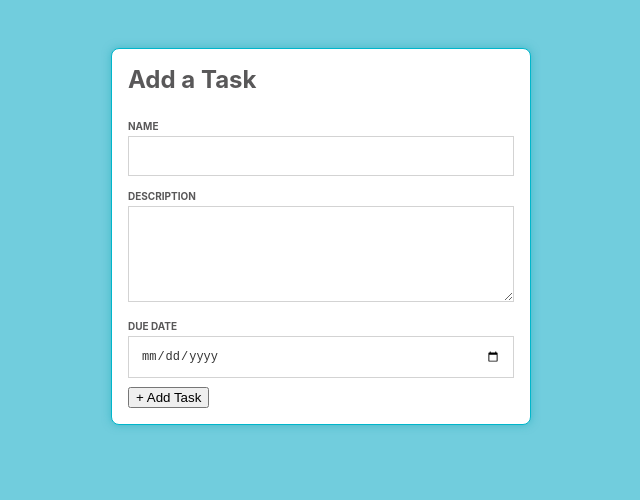
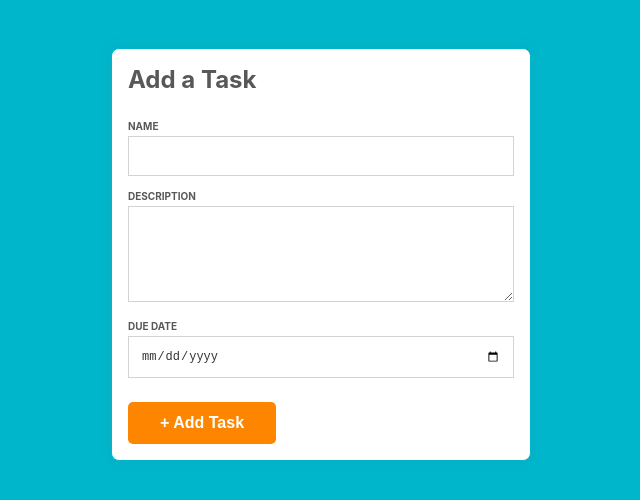
Before and after one commit to jmacaluso711/task-management, a React (Create React App) app: page / in a window 1280 px wide. Shown: the top 500 px of the page, without its empty margins (319-959 px from the left). Built offline with nearby package versions, Linux system fonts and the light colour scheme.

Commit message:
filter styles

```diff
--- a/src/App.js
+++ b/src/App.js
@@ -152,7 +152,7 @@ export default class App extends Component {
                 required
               />
             </FormGroup>
-            <button>+ Add Task</button>
+            <AddTaskButton>+ Add Task</AddTaskButton>
           </form>
         </FormContainer>
         {tasks.length !== 0 &&
@@ -179,7 +179,7 @@ const FormContainer = styled.div`
   padding: 1rem;
   border-radius: 8px;
   border: 1px solid #00b6cb;
-  box-shadow: 0px 0px 8px rgba(18, 163, 180,.5);
+  box-shadow: 0px 0px 10px rgba(18, 163, 180,.6);
   margin-bottom: 2rem;
 
   h2 {
@@ -212,3 +212,19 @@ const FormGroup = styled.div`
     margin-bottom: .25rem;
   }
 `;
+
+const AddTaskButton = styled.button`
+  color: #fff;
+  font-size: 1rem;
+  font-weight: bold;
+  margin-top: 1rem;
+  padding: .75rem 2rem;
+  border: none;
+  border-radius: 5px;
+  background-color: #fe8500;
+  transition: all 0.3s ease;
+  cursor: pointer;
+  &:hover {
+    background-color: #db7c00
+  }
+`;
--- a/src/components/Filters.js
+++ b/src/components/Filters.js
@@ -37,7 +37,7 @@ export default class Filters extends Component {
             <label htmlFor="complete">Complete</label>
           </FilterGroup>
           <FilterGroup>
-            <button onClick={clearFilters}>Clear</button>
+            <ClearButton onClick={clearFilters}>Clear</ClearButton>
           </FilterGroup>
         </form>
       </FilterContainer>
@@ -46,11 +46,45 @@ export default class Filters extends Component {
 }
 
 const FilterContainer = styled.div`
+  margin-bottom: 1rem;
   form {
     display: flex;
+    align-items: center;
+    justify-content: space-between;
+  }
+  h2 {
+    color: #fff;
+    font-size: 16px;
   }
 `;
 
 const FilterGroup = styled.div`
+  input {
+    display: none;
+  }
+  label {
+    color: #fff;
+    font-size: .875rem;
+    display: inline-block;
+    padding: .5rem;
+    border-radius: 4px;
+    border: 2px solid #fff;
+    background-color: transparent;
+    cursor: pointer;
+  }
+  input:checked ~ label {
+    border-color: #188291;
+    background-color: #188291;
+  }
+`;
 
+const ClearButton = styled.button`
+  color: #fff;
+  font-size: .875rem;
+  display: inline-block;
+  padding: .5rem;
+  border-radius: 4px;
+  border: 2px solid #fff;
+  background-color: transparent;
+  cursor: pointer;
 `;
--- a/src/index.css
+++ b/src/index.css
@@ -7,7 +7,8 @@ body {
   font-family: -apple-system, BlinkMacSystemFont, "Segoe UI", Roboto, Helvetica, Arial, sans-serif, "Apple Color Emoji", "Segoe UI Emoji", "Segoe UI Symbol";
   margin: 0;
   padding: 3rem;
-  background-color: #71cddd;
+  background-color: #00b6cb;
+  -webkit-font-smoothing: antialiased;
 }
 
 .app {
```
